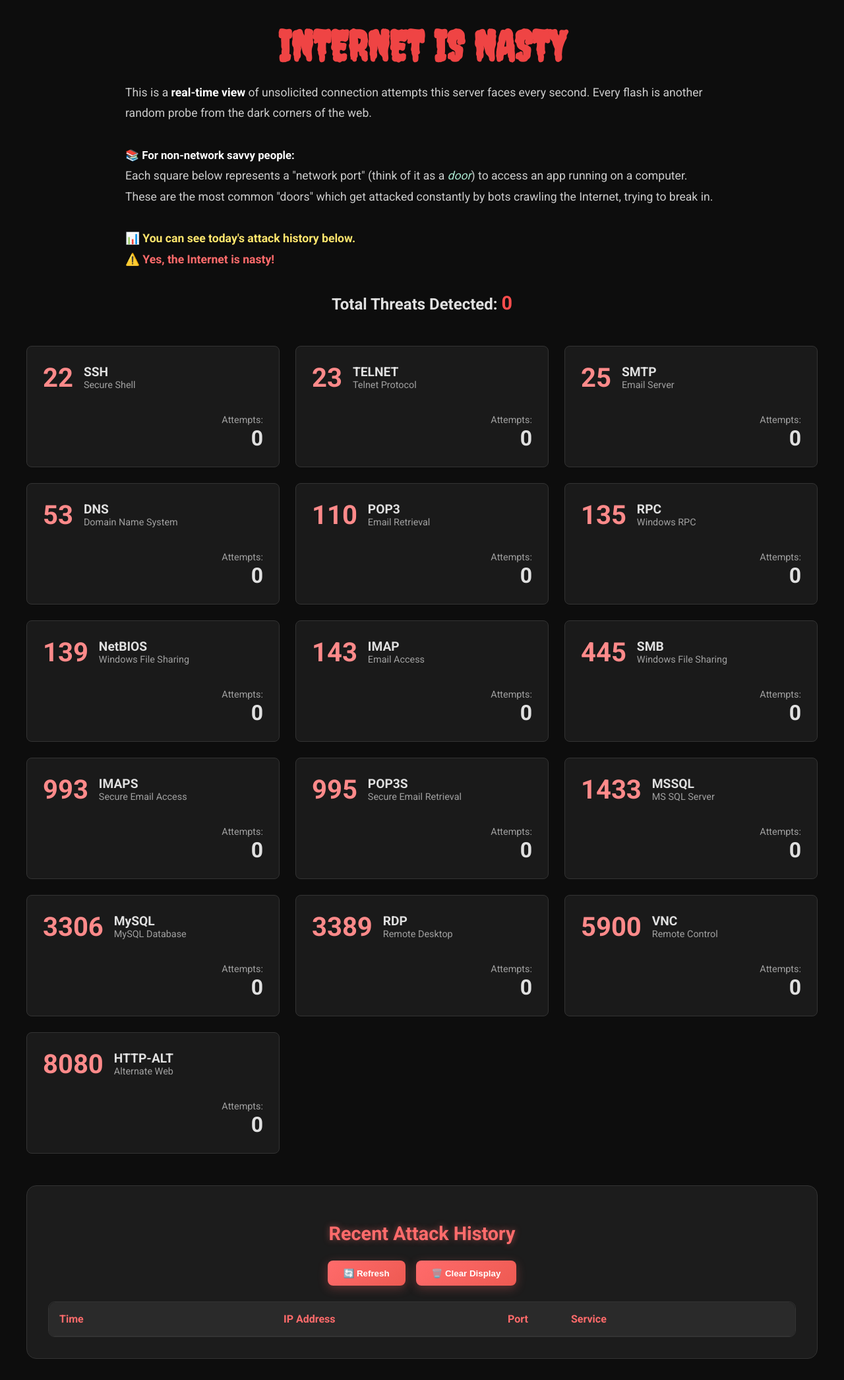
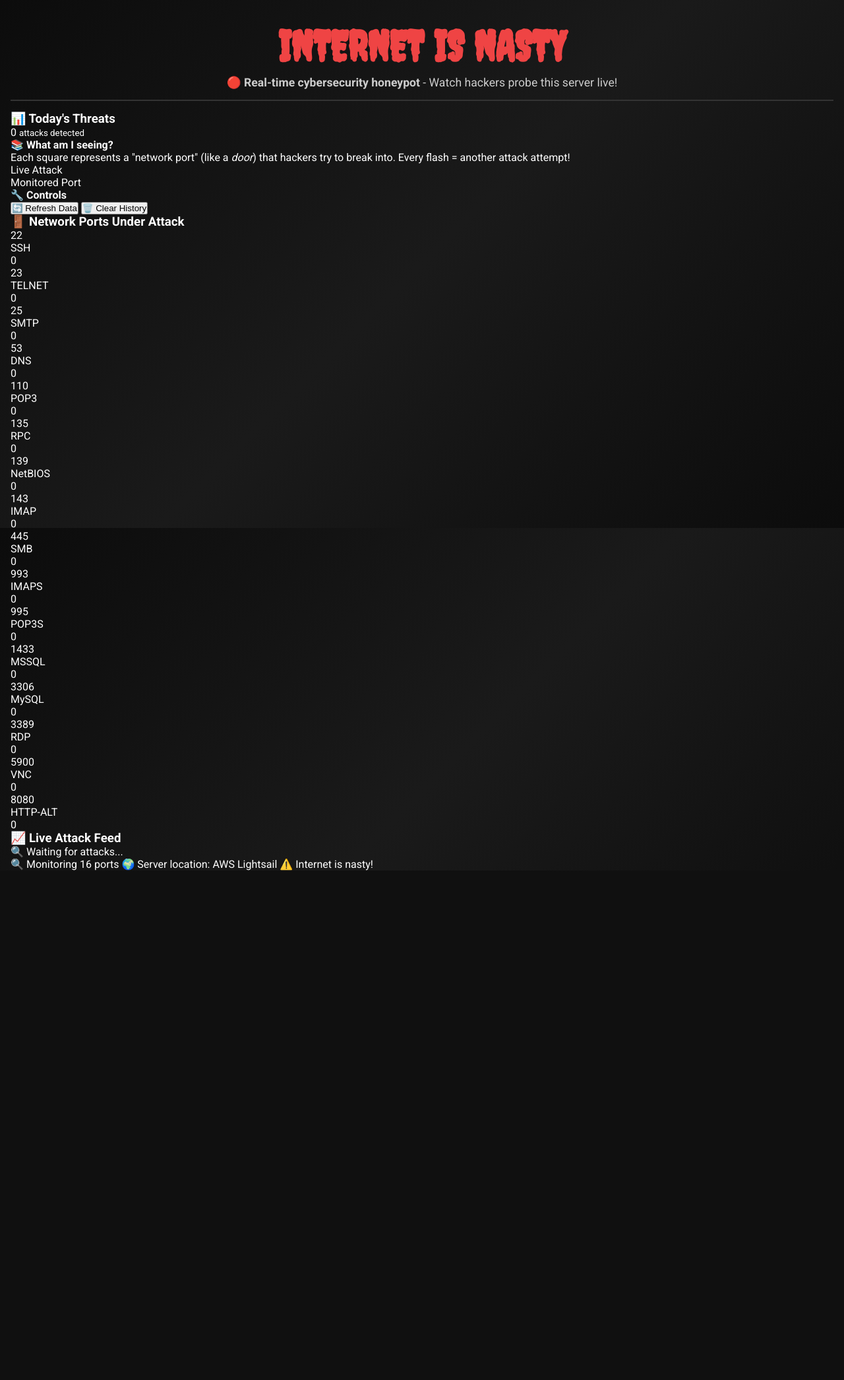
Before and after one commit to vmeoc/Internetisnasty, a Flask app: page / in a window 1280 px wide. Shown: the whole page at 66% size. After the commit the page ends 1319 px from the top, so only its background shows below. Run offline with Flask 2, Linux system fonts and the light colour scheme; data that the repository does not hold is empty; some libraries are stand-ins or nearby versions.

Commit message:
New interface

```diff
--- a/static/css/style.css
+++ b/static/css/style.css
@@ -1,25 +1,40 @@
-/* --- Basic Setup --- */
-body {
-    background-color: #0d0d0d;
-    color: #e0e0e0;
-    font-family: 'Roboto', sans-serif;
+/* --- Global Styles --- */
+* {
     margin: 0;
-    padding: 2rem;
-    display: flex;
-    justify-content: center;
-    align-items: center;
-    min-height: 100vh;
+    padding: 0;
+    box-sizing: border-box;
 }
 
-.container {
-    width: 100%;
-    max-width: 1200px;
+body {
+    font-family: 'Roboto', sans-serif;
+    background: linear-gradient(135deg, #0c0c0c 0%, #1a1a1a 50%, #0c0c0c 100%);
+    color: #ffffff;
+    height: 100vh;
+    overflow: hidden; /* Prevent scrolling */
 }
 
-/* --- Header --- */
-header {
+/* --- Dashboard Container --- */
+.dashboard-container {
+    display: flex;
+    flex-direction: column;
+    height: 100vh;
+    max-width: 1600px;
+    margin: 0 auto;
+    padding: 1rem;
+}
+
+/* --- Main Header --- */
+.main-header {
     text-align: center;
-    margin-bottom: 3rem;
+    padding: 1rem 0;
+    border-bottom: 2px solid #333;
+    margin-bottom: 1rem;
+}
+
+.tagline {
+    font-size: 1.1rem;
+    color: #ccc;
+    margin-top: 0.5rem;
 }
 
 .title {
--- a/static/js/script.js
+++ b/static/js/script.js
@@ -60,18 +60,26 @@
     }
 
     function renderAttackHistory() {
+        if (attackHistory.length === 0) {
+            attackEntries.innerHTML = '<div class="no-attacks">🔍 Waiting for attacks...</div>';
+            return;
+        }
+
         attackEntries.innerHTML = '';
 
-        attackHistory.forEach((attack, index) => {
+        // Show only the most recent 20 attacks for the compact view
+        const recentAttacks = attackHistory.slice(0, 20);
+
+        recentAttacks.forEach((attack, index) => {
             const entry = document.createElement('div');
             entry.className = 'attack-entry';
             if (index === 0) entry.classList.add('new-entry');
 
             entry.innerHTML = `
-                <div class="attack-time">${formatTime(attack.timestamp)}</div>
-                <div class="attack-ip">${attack.ip}</div>
-                <div class="attack-port">${attack.port}</div>
-                <div class="attack-service">${attack.port_name}</div>
+                <div><strong>${formatTime(attack.timestamp)}</strong></div>
+                <div style="color: #ffe66d;">${attack.ip}</div>
+                <div style="color: #ff6b6b;">Port ${attack.port}</div>
+                <div style="color: #a8e6cf;">${attack.port_name}</div>
             `;
 
             attackEntries.appendChild(entry);
--- a/templates/index.html
+++ b/templates/index.html
@@ -10,59 +10,83 @@
     <link rel="stylesheet" href="{{ url_for('static', filename='css/style.css') }}">
 </head>
 <body>
-    <div class="container">
-        <header>
+    <div class="dashboard-container">
+        <!-- Top Header -->
+        <header class="main-header">
             <h1 class="title flicker">INTERNET IS NASTY</h1>
-            <p class="subtitle">
-                This is a <strong>real-time view</strong> of unsolicited connection attempts this server faces every second.
-                Every flash is another random probe from the dark corners of the web.<br><br>
-
-                <span class="explanation">📚 <strong>For non-network savvy people:</strong></span><br>
-                Each square below represents a "network port" (think of it as a <em>door</em>) to access an app running on a computer.
-                These are the most common "doors" which get attacked constantly by bots crawling the Internet, trying to break in.<br><br>
-
-                <span class="highlight">📊 You can see today's attack history below.</span><br>
-                <span class="warning">⚠️ Yes, the Internet is nasty!</span>
+            <p class="tagline">
+                🔴 <strong>Real-time cybersecurity honeypot</strong> - Watch hackers probe this server live!
             </p>
-            <div class="total-threats">
-                Total Threats Detected: <span id="total-threats-count">0</span>
-            </div>
         </header>
 
-        <main id="threat-grid">
+        <!-- Dashboard Layout -->
+        <div class="dashboard-grid">
+            <!-- Left Panel: Stats & Info -->
+            <aside class="stats-panel">
+                <div class="stats-card">
+                    <h3>📊 Today's Threats</h3>
+                    <div class="total-counter">
+                        <span id="total-threats-count">0</span>
+                        <small>attacks detected</small>
+                    </div>
+                </div>
+
+                <div class="info-card">
+                    <h4>📚 What am I seeing?</h4>
+                    <p>Each square represents a "network port" (like a <em>door</em>) that hackers try to break into. Every flash = another attack attempt!</p>
+
+                    <div class="legend">
+                        <div class="legend-item">
+                            <span class="legend-color flash"></span>
+                            <span>Live Attack</span>
+                        </div>
+                        <div class="legend-item">
+                            <span class="legend-color normal"></span>
+                            <span>Monitored Port</span>
+                        </div>
+                    </div>
+                </div>
+
+                <div class="controls-card">
+                    <h4>🔧 Controls</h4>
+                    <button id="refresh-history" class="btn btn-primary">🔄 Refresh Data</button>
+                    <button id="clear-history" class="btn btn-secondary">🗑️ Clear History</button>
+                </div>
+            </aside>
+
+            <!-- Center: Port Grid -->
+            <main class="ports-grid">
+                <h3>🚪 Network Ports Under Attack</h3>
+                <div id="threat-grid">
                     {% for port, details in ports.items() %}
-            <div class="threat-card" id="port-{{ port }}">
+                    <div class="threat-card compact" id="port-{{ port }}">
                         <div class="port-number">{{ port }}</div>
-                <div class="port-details">
                         <div class="port-name">{{ details.name }}</div>
-                    <div class="port-description">{{ details.description }}</div>
-                </div>
-                <div class="attack-info">
-                    <div class="attack-label">Attempts:</div>
                         <div class="attack-count" id="count-{{ port }}">0</div>
                     </div>
+                    {% endfor %}
                 </div>
-            {% endfor %}
             </main>
 
-        <section class="attack-history">
-            <h2>Recent Attack History</h2>
-            <div class="history-controls">
-                <button id="refresh-history" class="btn">🔄 Refresh</button>
-                <button id="clear-history" class="btn">🗑️ Clear Display</button>
-            </div>
-            <div class="attack-log" id="attack-log">
-                <div class="log-header">
-                    <span>Time</span>
-                    <span>IP Address</span>
-                    <span>Port</span>
-                    <span>Service</span>
-                </div>
+            <!-- Right Panel: Live History -->
+            <aside class="history-panel">
+                <h3>📈 Live Attack Feed</h3>
+                <div class="attack-log compact" id="attack-log">
                     <div id="attack-entries">
-                    <!-- Attack entries will be loaded here -->
+                        <div class="no-attacks">
+                            🔍 Waiting for attacks...
                         </div>
                     </div>
-        </section>
+                </div>
+            </aside>
+        </div>
+
+        <!-- Bottom: Status Bar -->
+        <footer class="status-bar">
+            <span class="status-item">🔍 Monitoring {{ ports|length }} ports</span>
+            <span class="status-item">🌍 Server location: AWS Lightsail</span>
+            <span class="status-item">⚠️ Internet is nasty!</span>
+        </footer>
     </div>
 
     <script src="https://cdn.socket.io/4.5.4/socket.io.min.js"></script>
```
Also changed, not shown: other parts of static/css/style.css (+153 -2 lines). Lines whose indentation alone changed are shown as unchanged.
